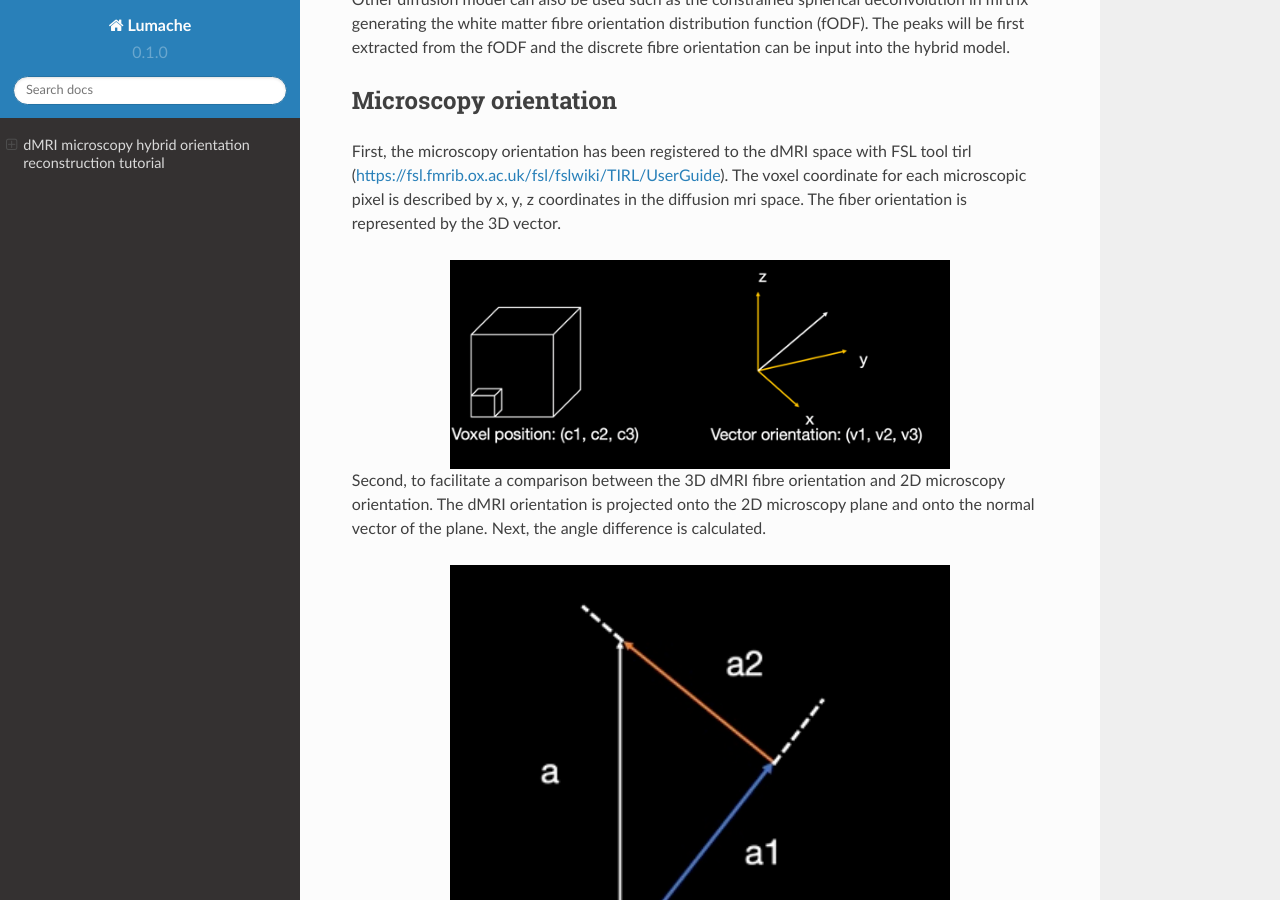
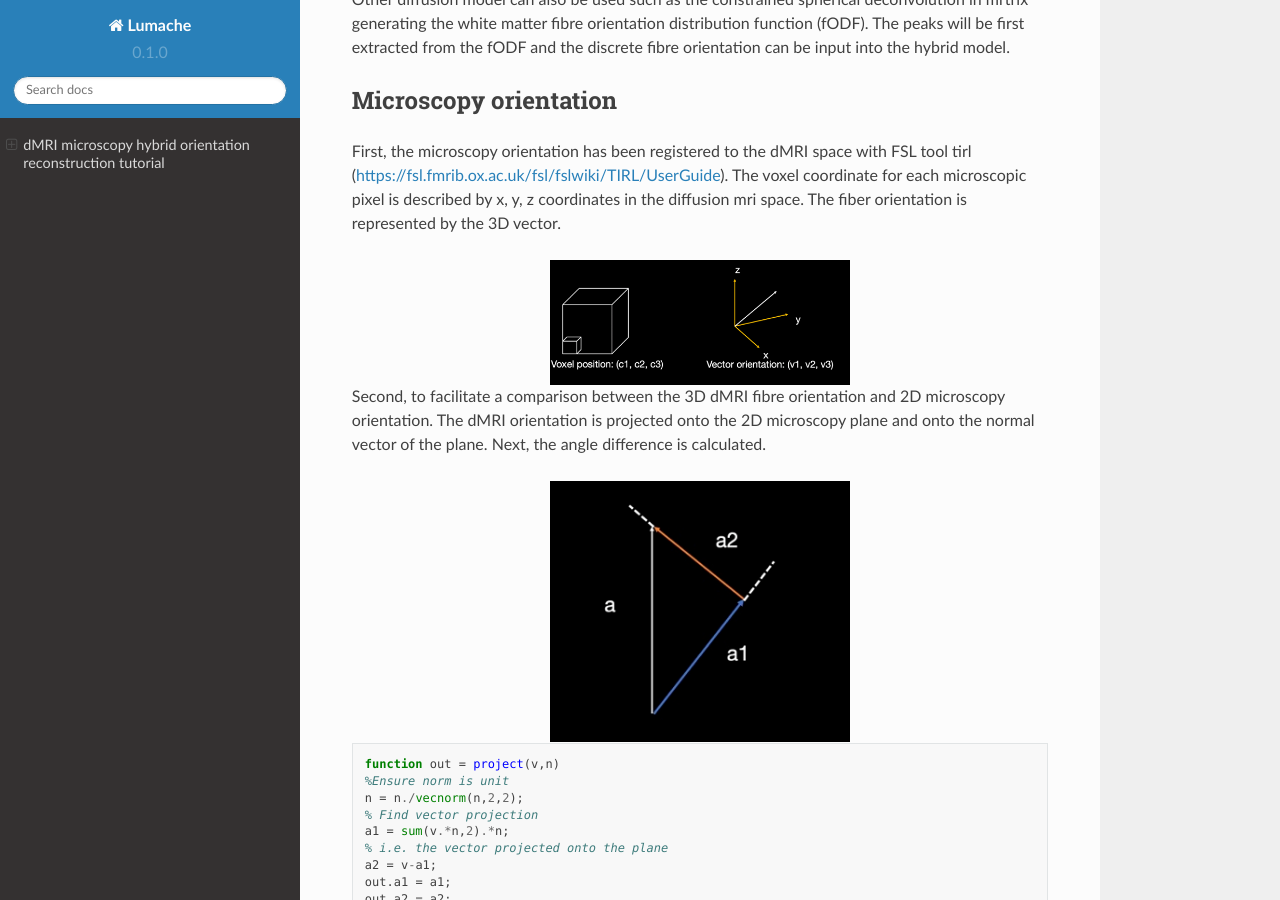
Before and after one commit to Silei-Silei/Hybrid_tractography_tutorial, a Sphinx documentation site: the page built from docs/source/index.rst, in a window 1280 px wide and 900 px high, scrolled down 553 px. Built offline with Sphinx 7.4.7 and the Read the Docs theme 2.0.0, drawn with Linux system fonts in a browser that asks for light colours.

Commit message:
Update index.rst

```diff
--- a/docs/source/index.rst
+++ b/docs/source/index.rst
@@ -22,13 +22,13 @@ Microscopy orientation
 First, the microscopy orientation has been registered to the dMRI space with FSL tool tirl (https://fsl.fmrib.ox.ac.uk/fsl/fslwiki/TIRL/UserGuide). The voxel coordinate for each microscopic pixel is described by x, y, z coordinates in the diffusion mri space. The fiber orientation is represented by the 3D vector.
 
 .. image:: ../images/fig1.jpg
-  :width: 500px
+  :width: 300px
   :align: center
 
 Second, to facilitate a comparison between the 3D dMRI fibre orientation and 2D microscopy orientation. The dMRI orientation is projected onto the 2D microscopy plane and onto the normal vector of the plane. Next, the angle difference is calculated.
 
 .. image:: ../images/fig2.jpg
-  :width: 500px
+  :width: 300px
   :align: center
 
 .. code-block:: matlab
@@ -49,7 +49,7 @@ Second, to facilitate a comparison between the 3D dMRI fibre orientation and 2D
 Third, the dyad sample with the smallest angle to the microscopy orientation on the microscopic plane was selected. The through plane angle of the dyad sample is used for the hybrid orientation reconstruction.
 
 .. image:: ../images/fig3.jpg
-  :width: 500px
+  :width: 300px
   :align: center
 
 .. code-block:: matlab
@@ -75,7 +75,7 @@ Hybrid orientation
 To reconstruct the 3D hybrid orientation, the microscopy provides the in-plane orientation and the dMRI approximates the orientation going out of the microscopic plane.
 
 .. image:: ../images/fig4.jpg
-  :width: 500px
+  :width: 300px
   :align: center
 
 .. code-block:: matlab
```
